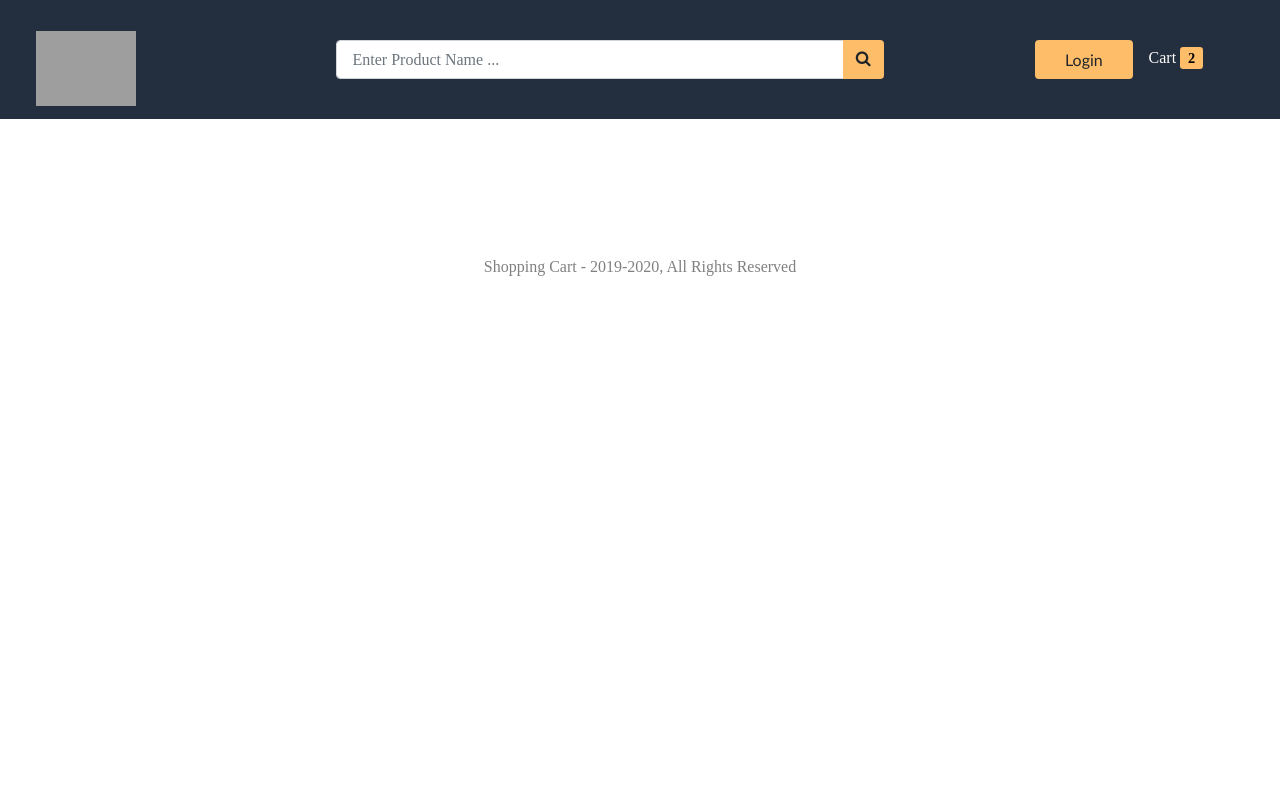
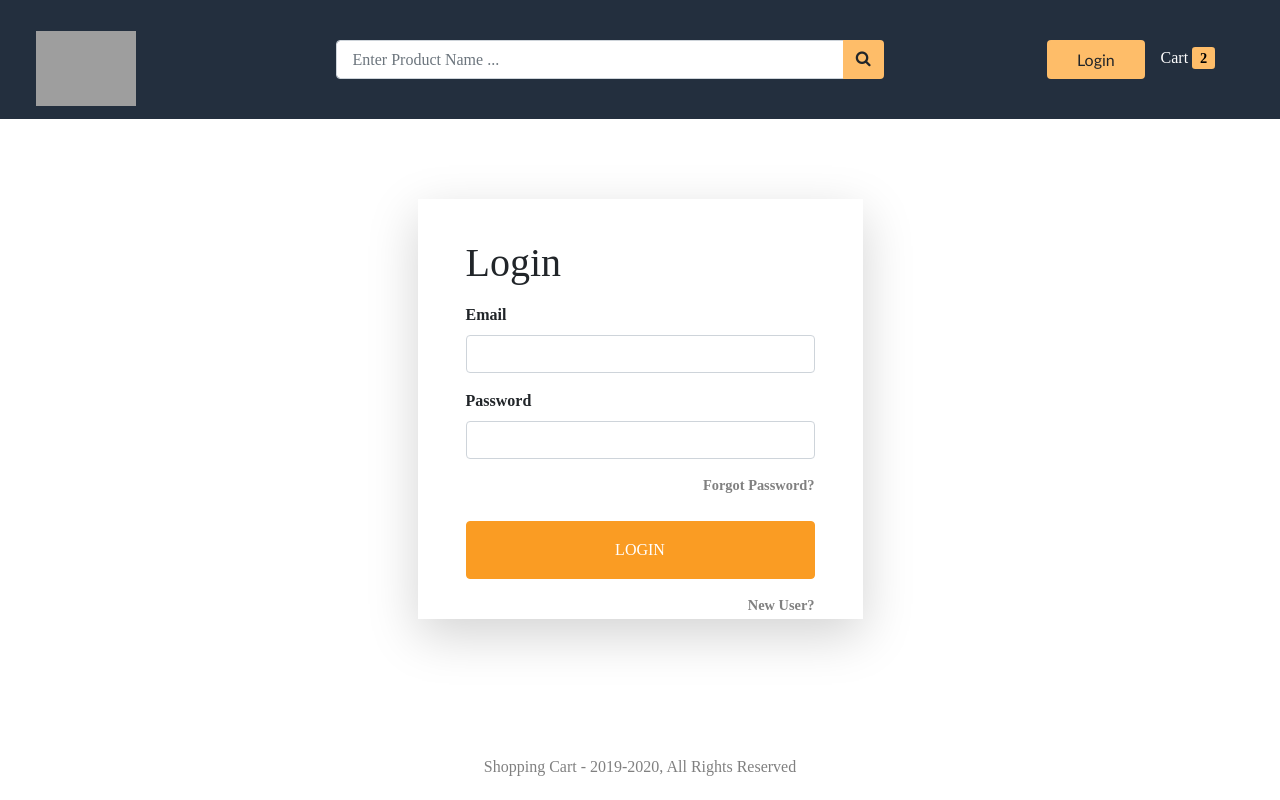
Before and after one commit to jtellkampf94/amazon-clone-2, a React (Create React App) app in the folder client/: page /login in a window 1280 px wide. Built offline with nearby package versions, Linux system fonts and the light colour scheme; grey boxes are pictures that could not be loaded; a web font is replaced by a local one; what react-alert-template-basic would draw is missing.

Commit message:
Created login component and included it in the routing in app component

```diff
--- a/client/src/components/App/App.tsx
+++ b/client/src/components/App/App.tsx
@@ -4,6 +4,7 @@ import Header from "../Header/Header";
 import Footer from "../Footer/Footer";
 import Home from "../Home/Home";
 import ProductDetails from "../ProductDetails/ProductDetails";
+import Login from "../Login/Login";
 
 import "./App.css";
 
@@ -16,6 +17,7 @@ const App: React.FC = () => {
           <Route exact path="/" component={Home} />
           <Route exact path="/search/:keyword" component={Home} />
           <Route exact path="/product/:id" component={ProductDetails} />
+          <Route exact path="/login" component={Login} />
         </div>
         <Footer />
       </div>
--- a/client/src/components/Header/Header.tsx
+++ b/client/src/components/Header/Header.tsx
@@ -9,7 +9,7 @@ const Header: React.FC = () => {
     <nav className="navbar row">
       <div className="col-12 col-md-3">
         <div className="navbar-brand">
-          <Link to="\">
+          <Link to="/">
             <img
               src="http://pngimg.com/uploads/amazon/amazon_PNG11.png"
               alt="Amazon Logo"
@@ -24,9 +24,9 @@ const Header: React.FC = () => {
       </div>
 
       <div className="col-12 col-md-3 mt-4 mt-md-0 text-center">
-        <button className="btn" id="login_btn">
+        <Link to="/login" className="btn ml-4" id="login_btn">
           Login
-        </button>
+        </Link>
 
         <span id="cart" className="ml-3">
           Cart
--- /dev/null
+++ b/client/src/components/Login/Login.tsx
@@ -0,0 +1,92 @@
+import { useEffect, useState, Fragment } from "react";
+import { Link, RouteComponentProps } from "react-router-dom";
+import { useAlert } from "react-alert";
+
+import Loader from "../Loader/Loader";
+import MetaData from "../MetaData/MetaData";
+import { useActions } from "../../hooks/useActions";
+import { useTypedSelector } from "../../hooks/useTypedSelector";
+
+const Login: React.FC<RouteComponentProps> = ({ history }) => {
+  const [email, setEmail] = useState("");
+  const [password, setPassword] = useState("");
+  const { login, clearLoginErrors } = useActions();
+  const { user, loading, errors, isAuthenticated } = useTypedSelector(
+    state => state.auth
+  );
+  const alert = useAlert();
+
+  useEffect(() => {
+    if (isAuthenticated) {
+      history.push("/");
+    }
+
+    if (errors) {
+      alert.error(errors);
+      clearLoginErrors();
+    }
+  }, [alert, isAuthenticated, errors, history]);
+
+  const handleSubmit = (e: React.FormEvent<HTMLFormElement>) => {
+    e.preventDefault();
+    login(email, password);
+  };
+
+  return (
+    <Fragment>
+      {loading ? (
+        <Loader />
+      ) : (
+        <Fragment>
+          <MetaData title="Login" />
+          <div className="row wrapper">
+            <div className="col-10 col-lg-5">
+              <form className="shadow-lg" onSubmit={handleSubmit}>
+                <h1 className="mb-3">Login</h1>
+                <div className="form-group">
+                  <label htmlFor="email_field">Email</label>
+                  <input
+                    type="email"
+                    id="email_field"
+                    className="form-control"
+                    value={email}
+                    onChange={e => setEmail(e.target.value)}
+                  />
+                </div>
+
+                <div className="form-group">
+                  <label htmlFor="password_field">Password</label>
+                  <input
+                    type="password"
+                    id="password_field"
+                    className="form-control"
+                    value={password}
+                    onChange={e => setPassword(e.target.value)}
+                  />
+                </div>
+
+                <Link to="/password/forgot" className="float-right mb-4">
+                  Forgot Password?
+                </Link>
+
+                <button
+                  id="login_button"
+                  type="submit"
+                  className="btn btn-block py-3"
+                >
+                  LOGIN
+                </button>
+
+                <Link to="/register" className="float-right mt-3">
+                  New User?
+                </Link>
+              </form>
+            </div>
+          </div>
+        </Fragment>
+      )}
+    </Fragment>
+  );
+};
+
+export default Login;
```
Also changed, not shown: 1 other file (tests, documents, lock files or other folders).
